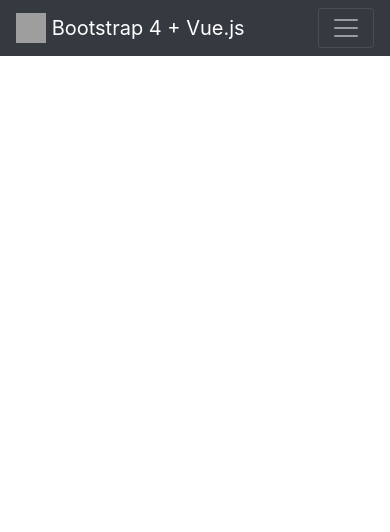
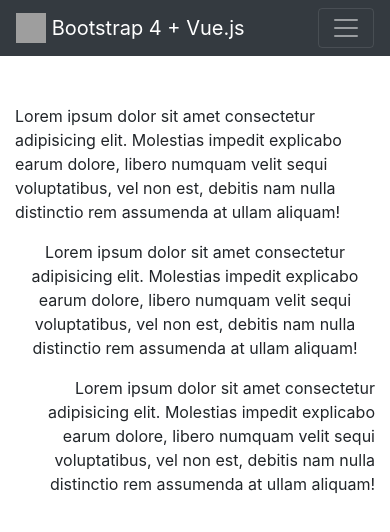
Before and after one commit to carlos-paezf/Curso_Vue.js, a Vue app in the folder Parte14-BootstrapVue/bootstrapvue/: page /grid in a window 390 px wide. Shown: the top 532 px of the page. Built offline with nearby package versions, Linux system fonts and the light colour scheme; grey boxes are pictures that could not be loaded.

Commit message:
Columnas tipo Responsive

```diff
--- a/Parte14-BootstrapVue/bootstrapvue/src/App.vue
+++ b/Parte14-BootstrapVue/bootstrapvue/src/App.vue
@@ -14,6 +14,7 @@
       <b-navbar-nav>
         <b-nav-item :to="{name: 'Home'}" exact>Home</b-nav-item>
         <b-nav-item :to="{name: 'About'}">About</b-nav-item>
+        <b-nav-item :to="{name: 'Grid'}">Grid</b-nav-item>
       </b-navbar-nav>
 
       <!-- Right aligned nav items -->
@@ -42,6 +43,10 @@
     </b-collapse>
     </b-container>
   </b-navbar>
-  <router-view/>
+
+  <b-container>
+    <router-view/>
+  </b-container>
+
   </div>
 </template>
--- a/Parte14-BootstrapVue/bootstrapvue/src/router/index.js
+++ b/Parte14-BootstrapVue/bootstrapvue/src/router/index.js
@@ -4,8 +4,7 @@ import Home from '../views/Home.vue'
 
 Vue.use(VueRouter)
 
-const routes = [
-  {
+const routes = [{
         path: '/',
         name: 'Home',
         component: Home
@@ -16,7 +15,14 @@ const routes = [
         // route level code-splitting
         // this generates a separate chunk (about.[hash].js) for this route
         // which is lazy-loaded when the route is visited.
-    component: () => import(/* webpackChunkName: "about" */ '../views/About.vue')
+        component: () =>
+            import ( /* webpackChunkName: "about" */ '../views/About.vue')
+    },
+    {
+        path: '/grid',
+        name: 'Grid',
+        component: () =>
+            import ( /* webpackChunkName: "grid" */ '../views/Grid.vue')
     }
 ]
 
--- /dev/null
+++ b/Parte14-BootstrapVue/bootstrapvue/src/views/Grid.vue
@@ -0,0 +1,30 @@
+<template>
+    <div class="mt-5">
+        <b-row>
+            <!--cols: Dispositivos pequeños-->
+            <!--md: Dispositivos medianos-->
+            <!--lg: Dispositivos grandes-->
+            <b-col cols="12" md="6" lg="4" align="left">
+                <p>Lorem ipsum dolor sit amet consectetur adipisicing elit.
+                    Molestias impedit explicabo earum dolore, libero numquam velit sequi voluptatibus,
+                    vel non est, debitis nam nulla distinctio rem assumenda at ullam aliquam!</p>
+            </b-col>
+            <b-col cols="12" md="6" lg="4" align="center">
+                <p>Lorem ipsum dolor sit amet consectetur adipisicing elit.
+                    Molestias impedit explicabo earum dolore, libero numquam velit sequi voluptatibus,
+                    vel non est, debitis nam nulla distinctio rem assumenda at ullam aliquam!</p>
+            </b-col>
+            <b-col cols="12" md="6" lg="4" align="right">
+                <p>Lorem ipsum dolor sit amet consectetur adipisicing elit.
+                    Molestias impedit explicabo earum dolore, libero numquam velit sequi voluptatibus,
+                    vel non est, debitis nam nulla distinctio rem assumenda at ullam aliquam!</p>
+            </b-col>
+        </b-row>
+    </div>
+</template>
+
+<script>
+export default {
+    name: "Grid"
+}
+</script>
```
Lines whose indentation alone changed are shown as unchanged.
